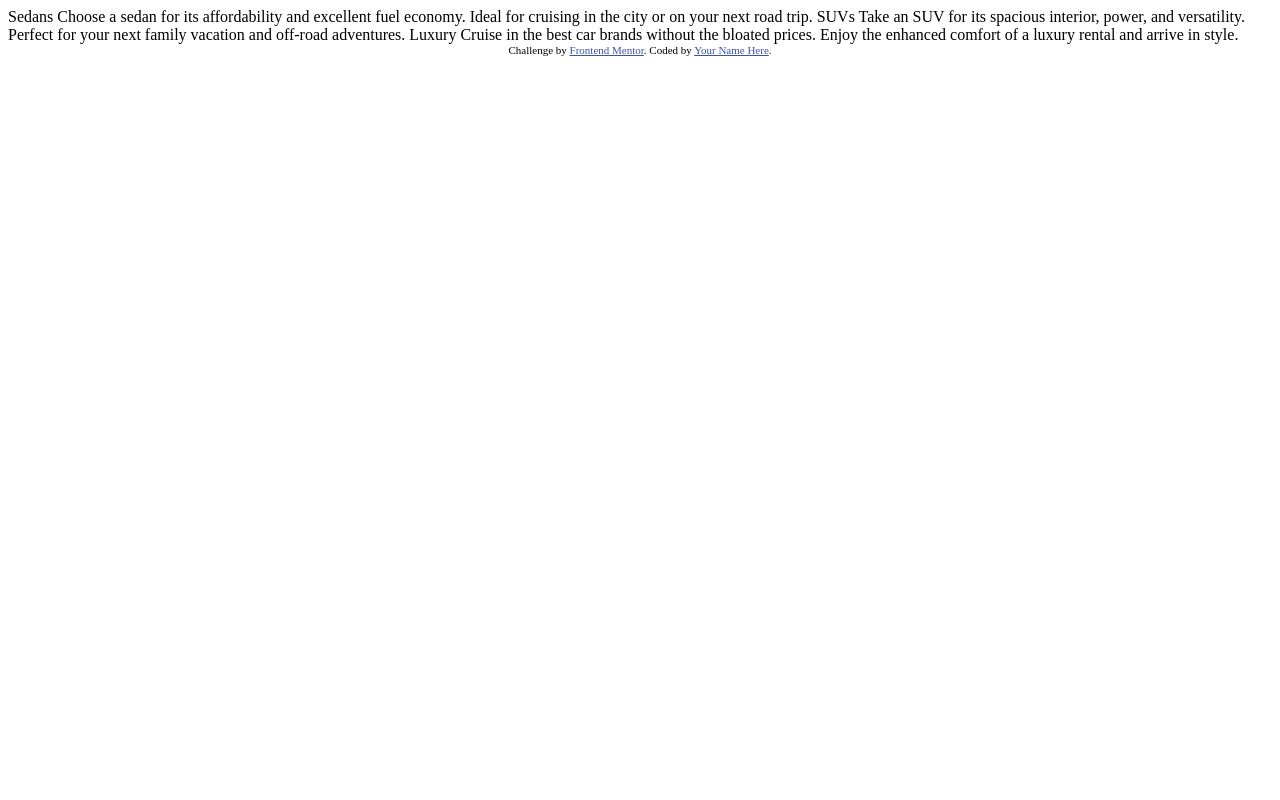
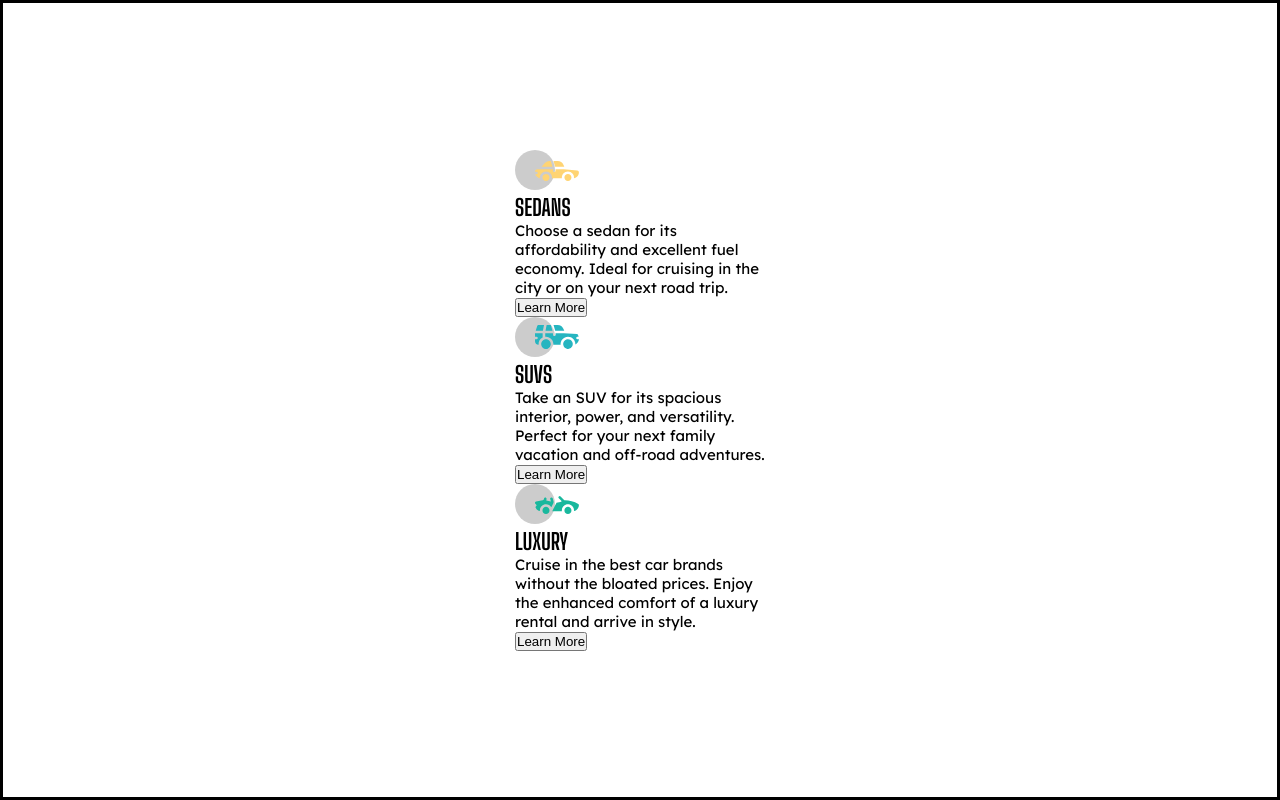
Before and after one commit to 987456987/3-column-preview-card-component, a plain HTML site: page index.html in a window 1280 px wide. Drawn offline with Linux system fonts and the light colour scheme.

Commit message:
created elements

```diff
--- a/index.html
+++ b/index.html
@@ -6,31 +6,83 @@
 
   <link rel="icon" type="image/png" sizes="32x32" href="./images/favicon-32x32.png">
 
+  <link href="https://fonts.googleapis.com/css2?family=Big+Shoulders+Display:wght@700&family=Lexend+Deca&display=swap" rel="stylesheet">
+
   <title>Frontend Mentor | 3-column preview card component</title>
 
-  <!-- Feel free to remove these styles or customise in your own stylesheet 👍 -->
   <style>
-    .attribution { font-size: 11px; text-align: center; }
-    .attribution a { color: hsl(228, 45%, 44%); }
+
+    :root{
+      --primary1: hsl(31, 77%, 52%);
+      --primary2: hsl(184, 100%, 22%);
+      --primary3: hsl(179, 100%, 13%);
+
+      --textColor: hsla(0, 0%, 100%, 0.75);
+      --headColor: hsl(0, 0%, 95%);
+    }
+
+    * {
+      box-sizing: border-box;
+      margin: 0;
+      padding: 0;
+    }
+
+    body{
+      min-height: 100vh;
+      border: solid;
+      display: grid;
+      place-content: center;
+    }
+
+    .component{
+      font-family: 'Lexend Deca', sans-serif;
+      font-size: 15px;
+    }
+
+    .head {
+      font-family: 'Big Shoulders Display', cursive;
+      text-transform: uppercase;
+    }
+
+    .card {
+      max-width: 250px;
+    }
+
   </style>
+
 </head>
 <body>
+  <main class="component">
+    <div class="card">
+      <img src="images/icon-sedans.svg">
+      <h2 class="head">Sedans</h2>
+      <p>Choose a sedan for its affordability and excellent fuel economy. Ideal for cruising in the city
+        or on your next road trip.</p>
+      <button class="button">Learn More</button>
+    </div>
+    <div class="card">
+      <img src="images/icon-suvs.svg">
+      <h2 class="head">SUVs</h2>
+      <p>Take an SUV for its spacious interior, power, and versatility. Perfect for your next family vacation
+        and off-road adventures.</p>
+      <button class="button">Learn More</button>
+    </div>
+    <div class="card">
+      <img src="images/icon-luxury.svg">
+      <h2 class="head">Luxury</h2>
+      <p>Cruise in the best car brands without the bloated prices. Enjoy the enhanced comfort of a luxury
+        rental and arrive in style.</p>
+      <button class="button">Learn More</button>
+    </div>
+  </main>
 
-  Sedans
-  Choose a sedan for its affordability and excellent fuel economy. Ideal for cruising in the city
-  or on your next road trip.
 
-  SUVs
-  Take an SUV for its spacious interior, power, and versatility. Perfect for your next family vacation
-  and off-road adventures.
+  <!--
 
-  Luxury
-  Cruise in the best car brands without the bloated prices. Enjoy the enhanced comfort of a luxury
-  rental and arrive in style.
 
-  <div class="attribution">
-    Challenge by <a href="https://www.frontendmentor.io?ref=challenge" target="_blank">Frontend Mentor</a>.
-    Coded by <a href="#">Your Name Here</a>.
-  </div>
+
+   -->
+
+
 </body>
 </html>
```
